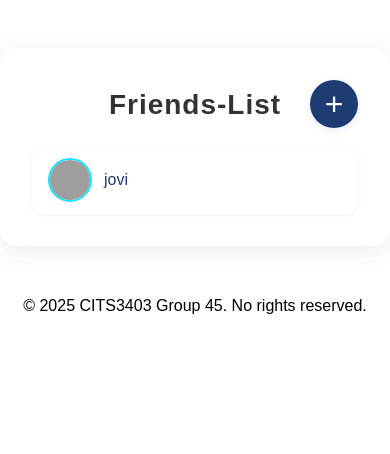
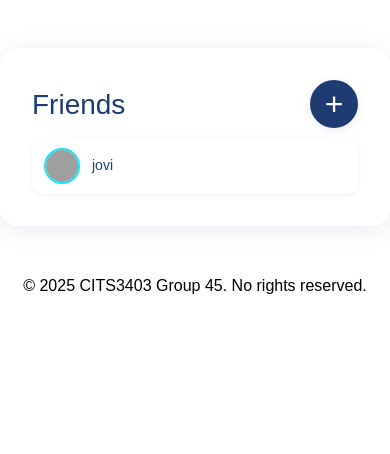
Before and after one commit to dhq-le/CITS3403, a Flask app: page /friends in a window 390 px wide. Shown: the part 68-522 px from the top of the page. Run offline with Flask 3, Linux system fonts and the light colour scheme; a user stored in the database is signed in; data comes from the database, SQL or seed files in the repository; some libraries are stand-ins or nearby versions; grey boxes are pictures that could not be loaded.

Commit message:
styles updated for friends page #2

```diff
--- a/app/static/css/friends.css
+++ b/app/static/css/friends.css
@@ -18,59 +18,59 @@
   color: #333;
 }
 
-.friend-list {
-  display: grid;
-  grid-template-columns: repeat(auto-fit, minmax(220px, 1fr));
-  gap: 24px;
-  margin-bottom: 32px;
-  margin-top: 32px;
+.friends-header {
+  display: flex;
+  justify-content: space-between;
+  align-items: center;
+  width: 100%;
+  margin-bottom: 16px;
 }
 
-.friend-card {
-  background: #f7fcfd;
-  border-radius: 16px;
-  box-shadow: 0 2px 8px rgba(30,60,114,0.08);
-  padding: 18px 10px 10px 10px;
-  transition: box-shadow 0.2s, transform 0.2s;
-  border: 1.5px solid #e0e0e0;
+.friends-header h1 {
+  font-size: 28px;
+  color: #1e3c72;
+  margin: 0;
+}
+
+
+.friend-list-wrapper {
   display: flex;
   flex-direction: column;
-  align-items: center;
-  min-height: 160px;
-}
-.friend-card:hover {
-  box-shadow: 0 6px 18px rgba(30,60,114,0.18);
-  transform: translateY(-2px) scale(1.03);
-  border-color: #10e7ff;
+  gap: 16px;
+  width: 100%;
 }
 
-.avatar {
-  width: 60px;
-  height: 60px;
-  margin: 0 auto 8px;
-  border-radius: 50%;
-  border: 3px solid #10e7ff;
-  overflow: hidden;
-  background: #fff;
+.friend-row {
   display: flex;
   align-items: center;
-  justify-content: center;
+  gap: 12px;
+  padding: 12px 16px;
+  background: white;
+  border-radius: 12px;
+  box-shadow: 0 1px 4px rgba(30,60,114,0.08);
+  transition: transform 0.2s, box-shadow 0.2s;
+  cursor: pointer;
+  width: 100%;
+  box-sizing: border-box;
 }
 
-.friend-avatar {
-  width: 100%;
-  height: 100%;
-  object-fit: cover;
-  border-radius: 50%;
+.friend-row:hover {
+  transform: translateY(-2px);
+  box-shadow: 0 4px 10px rgba(30,60,114,0.12);
 }
 
-.username {
-  font-size: 18px;
+.friend-thumb {
+  width: 44px;
+  height: 44px;
+  border-radius: 50%;
+  border: 2px solid #10e7ff;
+  object-fit: cover;
+}
+
+.friend-name {
+  font-size: 16px;
   color: #1e3c72;
-  font-weight: 600;
-  word-break: break-word;
-  text-align: center;
-  margin-top: 8px;
+  font-weight: 500;
 }
 
 .no-friends {
@@ -220,9 +220,12 @@ body {
   transition: background 0.2s;
   z-index: 10;
 }
+
 .add-friend-btn:hover {
   background: #2d5aad;
 }
+
+/* Add Friend Modal */
 .modal-bg {
   display: none;
   position: fixed;
@@ -233,6 +236,7 @@ body {
   justify-content: center;
 }
 .modal-bg.active { display: flex; }
+
 .modal-content {
   background: #fff;
   border-radius: 12px;
@@ -245,7 +249,13 @@ body {
   position: relative;
   top: -50px;
 }
-.modal-content h2 { color: #1e3c72; margin-bottom: 1rem; font-size: 1.1rem; }
+
+.modal-content h2 {
+  color: #1e3c72;
+  margin-bottom: 1rem;
+  font-size: 1.1rem;
+}
+
 .modal-content .close-modal {
   position: absolute;
   top: 8px;
@@ -257,6 +267,7 @@ body {
   cursor: pointer;
 }
 .modal-content .close-modal:hover { color: #d32f2f; }
+
 .modal-content input {
   width: 95%;
   padding: 6px 8px;
@@ -268,6 +279,7 @@ body {
   transition: border-color 0.3s;
 }
 .modal-content input:focus { border-color: #1e3c72; }
+
 .modal-content .btn-submit {
   background: #1e3c72;
   color: #fff;
@@ -281,22 +293,7 @@ body {
 }
 .modal-content .btn-submit:hover { background: #2d5aad; }
 
-.friend-avatar {
-  width: 100%;
-  height: 100%;
-  object-fit: cover;
-  border-radius: 50%;
-}
-
-h1 {
-  text-align: center;
-  color: #1e3c72;
-  font-weight: 700;
-  letter-spacing: 1px;
-  margin: 0 0 24px 0;
-  width: 100%;
-}
-
+/* Chart Overlay */
 .comparison-overlay {
   position: fixed;
   bottom: 0;
@@ -345,43 +342,18 @@ h1 {
   to { transform: translateY(0); opacity: 1; }
 }
 
-.friend-row {
-  display: flex;
-  align-items: center;
-  gap: 12px;
-  padding: 12px 16px;
-  background: white;
-  border-radius: 12px;
-  box-shadow: 0 1px 4px rgba(30,60,114,0.08);
-  transition: transform 0.2s, box-shadow 0.2s;
-  cursor: pointer;
-  width: 100%;
-  box-sizing: border-box;
+/* ✅ Responsive Adjustments */
+@media screen and (max-width: 500px) {
+  .friend-thumb {
+    width: 36px;
+    height: 36px;
+  }
+
+  .friend-name {
+    font-size: 14px;
+  }
+
+  .friend-row {
+    padding: 10px 12px;
+  }
 }
-
-.friend-list-wrapper {
-  display: flex;
-  flex-direction: column;
-  gap: 16px;
-  width: 100%;
-}
-
-
-.friend-row:hover {
-  transform: translateY(-2px);
-  box-shadow: 0 4px 10px rgba(30,60,114,0.12);
-}
-
-.friend-thumb {
-  width: 44px;
-  height: 44px;
-  border-radius: 50%;
-  border: 2px solid #10e7ff;
-  object-fit: cover;
-}
-
-.friend-name {
-  font-size: 16px;
-  color: #1e3c72;
-  font-weight: 500;
-}
--- a/app/templates/friends.html
+++ b/app/templates/friends.html
@@ -12,7 +12,9 @@
 {% block content %}
   <div class="friends-container">
     <button class="add-friend-btn" id="openAddFriendModal" title="Add Friend">+</button>
-    <h1>Friends-List</h1>
+    <div class="friends-header">
+      <h1>Friends</h1>
+    </div>
 
     {% if requests %}
       <section class="requests-section">
```
